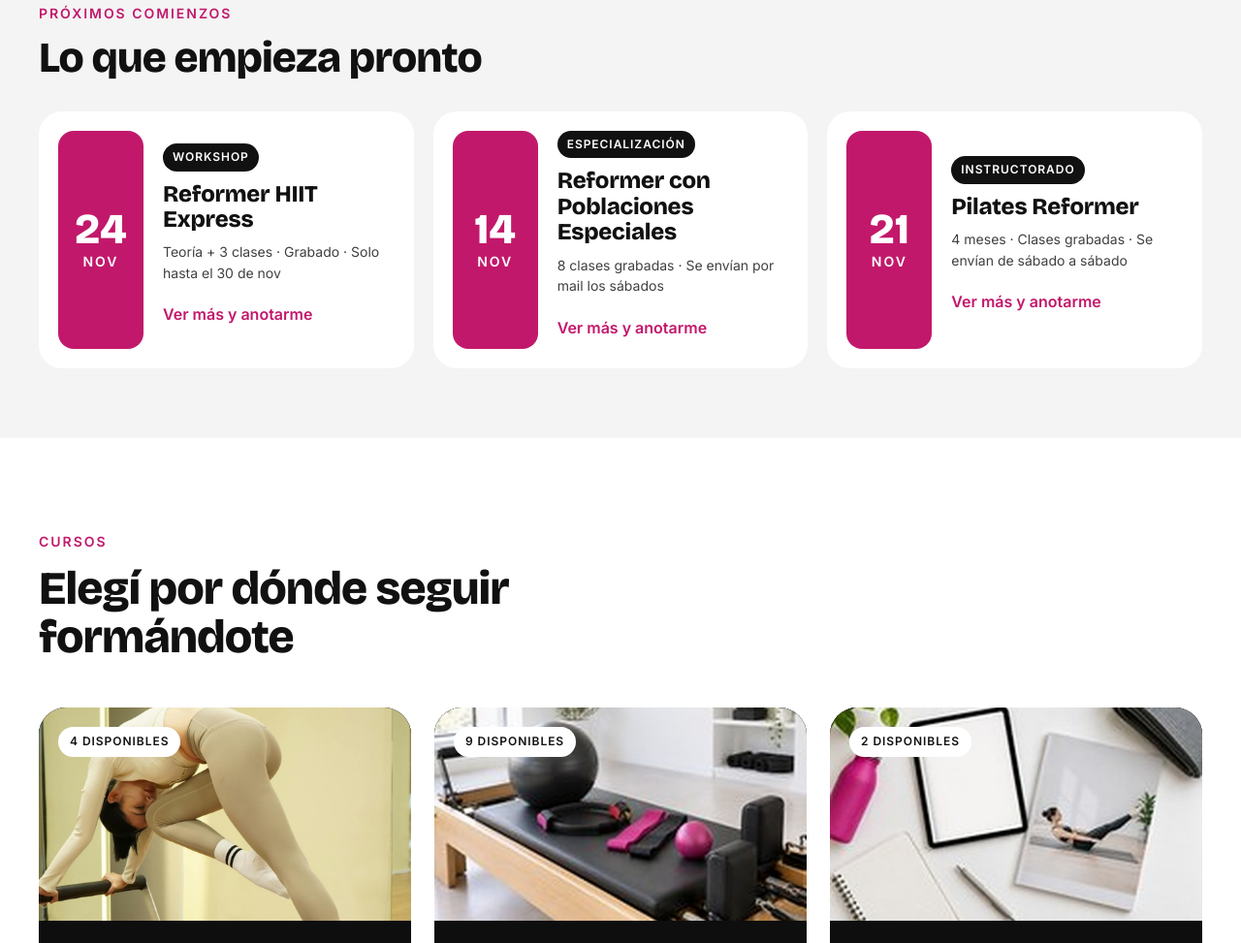
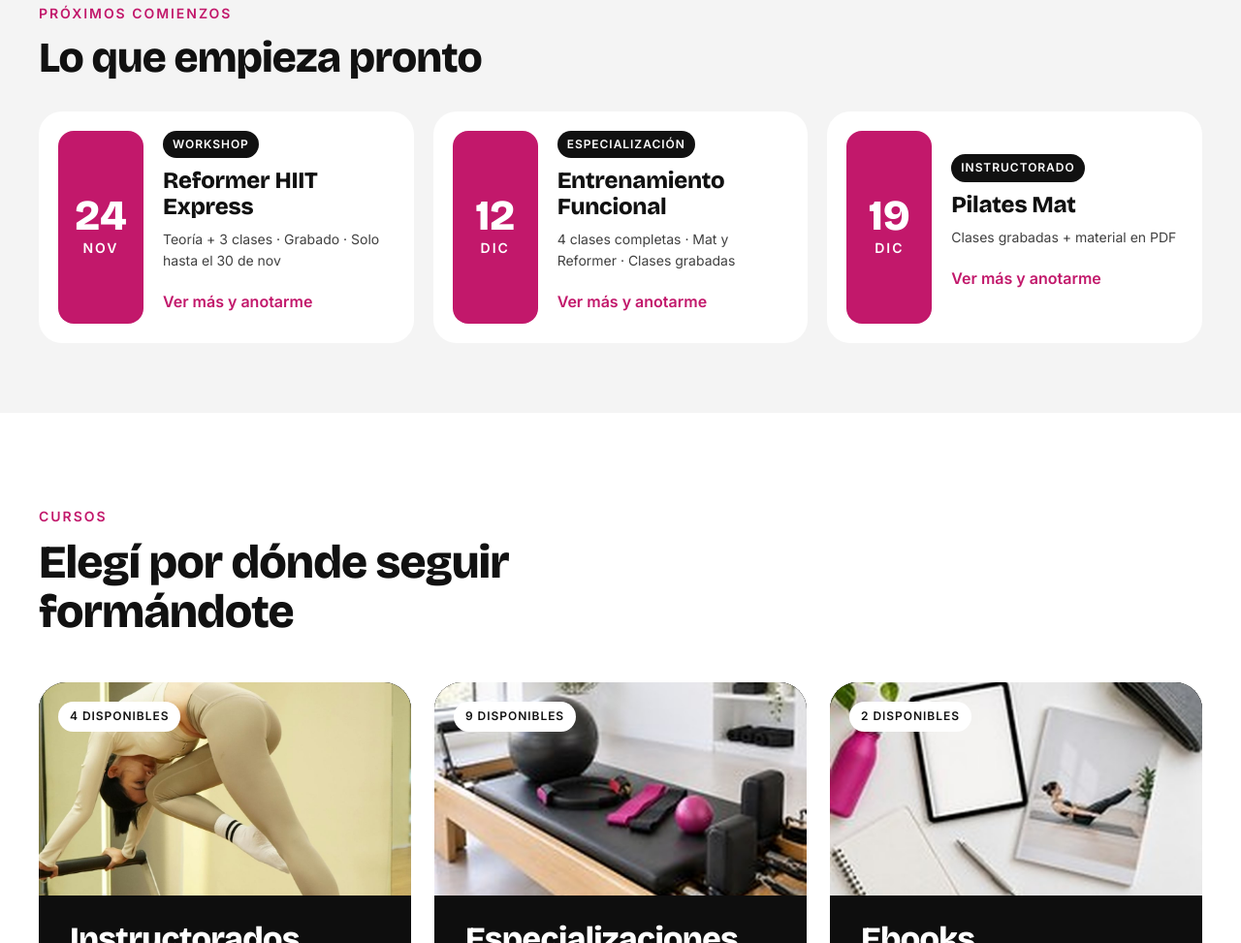
Before and after one commit to estudioadcursos/estudioadcursos-web, a plain HTML site: page index.html in a window 1280 px wide. Shown: the part 877-1850 px from the top of the page at 97% size. Drawn offline with nearby package versions, Linux system fonts and the light colour scheme.

Commit message:
Proximos comienzos: sacar los de noviembre pasados y sumar diciembre
Co-Authored-By: Claude Sonnet 5.5 <noreply@anthropic.com>
Claude-Session: https://claude.ai/code/session_01NJ3Weuth8zY8pPb8GU1XKs

```diff
--- a/index.html
+++ b/index.html
@@ -67,26 +67,26 @@ a{color:#111111}a:hover{color:#C2186B}
 </article>
 <article style="display: flex; align-items: stretch; gap: 20px; padding: 20px; border-radius: 24px; background: #FFFFFF; color: #111111">
 <div style="flex: none; width: 88px; border-radius: 16px; background: #C2186B; color: #FFFFFF; display: flex; flex-direction: column; align-items: center; justify-content: center; padding: 12px 0">
-<span style="font-family: 'Bricolage Grotesque', sans-serif; font-weight: 800; font-size: 44px; line-height: 1">14</span>
-<span style="font-size: 14px; font-weight: 600; letter-spacing: 0.14em">NOV</span>
+<span style="font-family: 'Bricolage Grotesque', sans-serif; font-weight: 800; font-size: 44px; line-height: 1">12</span>
+<span style="font-size: 14px; font-weight: 600; letter-spacing: 0.14em">DIC</span>
 </div>
 <div style="min-width: 0; flex: 1; display: flex; flex-direction: column; gap: 10px; justify-content: center">
 <span style="align-self: flex-start; font-size: 12px; font-weight: 600; letter-spacing: 0.08em; text-transform: uppercase; padding: 5px 10px; border-radius: 999px; background: #111111; color: #FFFFFF">Especialización</span>
-<h3 style="margin: 0; font-family: 'Bricolage Grotesque', sans-serif; font-weight: 800; font-size: 24px; line-height: 1.1; letter-spacing: -0.01em">Reformer con Poblaciones Especiales</h3>
-<p style="margin: 0; font-size: 14px; color: #404040">8 clases grabadas · Se envían por mail los sábados</p>
-<a href="Poblaciones.html" style="align-self: flex-start; display: inline-flex; align-items: center; min-height: 44px; font-weight: 600; color: #C2186B; text-decoration: none">Ver más y anotarme</a>
+<h3 style="margin: 0; font-family: 'Bricolage Grotesque', sans-serif; font-weight: 800; font-size: 24px; line-height: 1.1; letter-spacing: -0.01em">Entrenamiento Funcional</h3>
+<p style="margin: 0; font-size: 14px; color: #404040">4 clases completas · Mat y Reformer · Clases grabadas</p>
+<a href="Funcional.html" style="align-self: flex-start; display: inline-flex; align-items: center; min-height: 44px; font-weight: 600; color: #C2186B; text-decoration: none">Ver más y anotarme</a>
 </div>
 </article>
 <article style="display: flex; align-items: stretch; gap: 20px; padding: 20px; border-radius: 24px; background: #FFFFFF; color: #111111">
 <div style="flex: none; width: 88px; border-radius: 16px; background: #C2186B; color: #FFFFFF; display: flex; flex-direction: column; align-items: center; justify-content: center; padding: 12px 0">
-<span style="font-family: 'Bricolage Grotesque', sans-serif; font-weight: 800; font-size: 44px; line-height: 1">21</span>
-<span style="font-size: 14px; font-weight: 600; letter-spacing: 0.14em">NOV</span>
+<span style="font-family: 'Bricolage Grotesque', sans-serif; font-weight: 800; font-size: 44px; line-height: 1">19</span>
+<span style="font-size: 14px; font-weight: 600; letter-spacing: 0.14em">DIC</span>
 </div>
 <div style="min-width: 0; flex: 1; display: flex; flex-direction: column; gap: 10px; justify-content: center">
 <span style="align-self: flex-start; font-size: 12px; font-weight: 600; letter-spacing: 0.08em; text-transform: uppercase; padding: 5px 10px; border-radius: 999px; background: #111111; color: #FFFFFF">Instructorado</span>
-<h3 style="margin: 0; font-family: 'Bricolage Grotesque', sans-serif; font-weight: 800; font-size: 24px; line-height: 1.1; letter-spacing: -0.01em">Pilates Reformer</h3>
-<p style="margin: 0; font-size: 14px; color: #404040">4 meses · Clases grabadas · Se envían de sábado a sábado</p>
-<a href="Reformer.html" style="align-self: flex-start; display: inline-flex; align-items: center; min-height: 44px; font-weight: 600; color: #C2186B; text-decoration: none">Ver más y anotarme</a>
+<h3 style="margin: 0; font-family: 'Bricolage Grotesque', sans-serif; font-weight: 800; font-size: 24px; line-height: 1.1; letter-spacing: -0.01em">Pilates Mat</h3>
+<p style="margin: 0; font-size: 14px; color: #404040">Clases grabadas + material en PDF</p>
+<a href="Mat.html" style="align-self: flex-start; display: inline-flex; align-items: center; min-height: 44px; font-weight: 600; color: #C2186B; text-decoration: none">Ver más y anotarme</a>
 </div>
 </article>
 </div>
```
